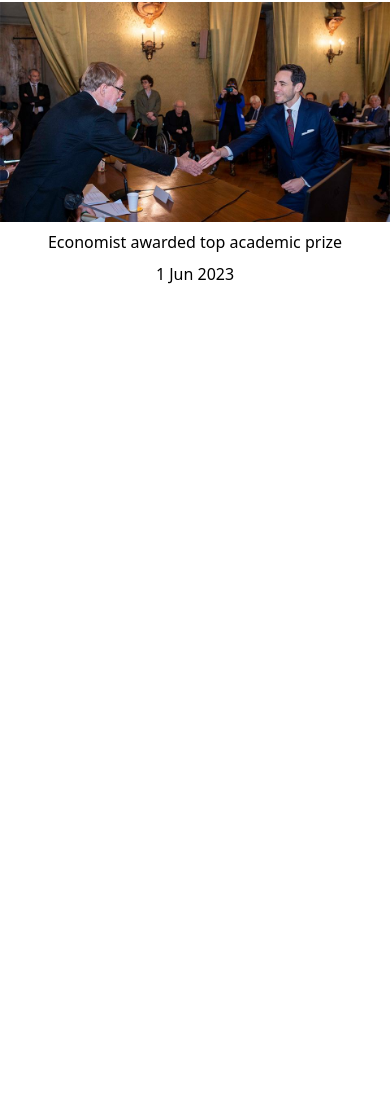
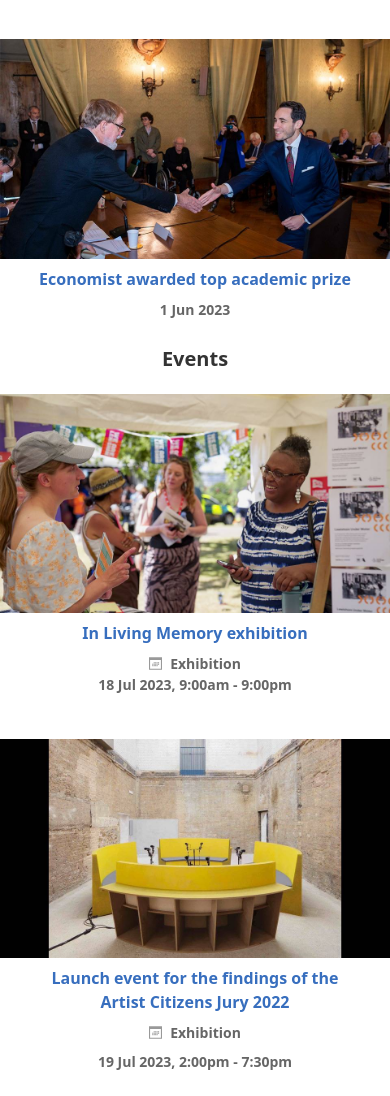
Before and after one commit to Moussa-Kalam/goldsmiths-university-clone, a website: page index.html in a window 390 px wide. Shown: the part 719-1815 px from the top of the page. Before the commit the page ends 1029 px from the top, so only its background shows below. Drawn offline with Linux system fonts and the light colour scheme.

Commit message:
feat: Complete news and events section for mobile

```diff
--- a/index.html
+++ b/index.html
@@ -54,17 +54,21 @@
 
     <main>
       <section>
-        <!-- News section -->
         <div class="flex flex-col">
-          <div class="flex flex-col items-center">
-            <h2 class="text-[20px] font-semibold">News</h2>
+          <!-- News section -->
+          <div class="flex flex-col items-center gap-y-5">
+            <h2 class="text-[20px] text-[#333333] font-bold">News</h2>
 
             <article class="flex flex-col items-center mb-6">
               <img src="./img/IFUpic.jpeg" alt="" class="mb-2" />
-              <h3 class="w-[322px] text-center">
+              <h3
+                class="w-[322px] text-[16px] font-semibold text-[#a42017] text-center"
+              >
                 Expert team partners in major Creative Industries project
               </h3>
-              <p class="mt-2">14 Jun 2023</p>
+              <p class="mt-2 font-semibold text-[#666] text-[14px]">
+                14 Jun 2023
+              </p>
             </article>
 
             <article class="flex flex-col items-center mb-6">
@@ -73,10 +77,55 @@
                 alt=""
                 class="mb-2"
               />
-              <h3 class="w-[322px] text-center">
+              <h3
+                class="w-[322px] text-[16px] font-semibold text-[#376ebe] text-center"
+              >
                 Economist awarded top academic prize
               </h3>
-              <p class="mt-2">1 Jun 2023</p>
+              <p class="mt-2 font-semibold text-[#666] text-[14px]">
+                1 Jun 2023
+              </p>
+            </article>
+          </div>
+
+          <!-- Event section -->
+          <div class="flex flex-col items-center gap-y-5">
+            <h2 class="text-[20px] text-[#333333] font-bold">Events</h2>
+
+            <article class="flex flex-col items-center mb-6">
+              <img src="./img/image.jpeg" alt="" class="mb-2" />
+              <h3
+                class="w-[322px] text-[16px] font-semibold text-[#376ebe] text-center mb-2"
+              >
+                In Living Memory exhibition
+              </h3>
+              <div
+                class="flex font-semibold text-[#666] gap-x-2 leading-normal"
+              >
+                <img src="./img/icon-calendar-999.svg" alt="" />
+                <p class="text-[14px]">Exhibition</p>
+              </div>
+              <p class="font-semibold text-[#666] text-[14px]">
+                18 Jul 2023, 9:00am - 9:00pm
+              </p>
+            </article>
+
+            <article class="flex flex-col items-center mb-6">
+              <img src="./img/image (1).jpeg" alt="" class="mb-2" />
+              <h3
+                class="w-[322px] text-[16px] font-semibold text-[#376ebe] text-center mb-2"
+              >
+                Launch event for the findings of the Artist Citizens Jury 2022
+              </h3>
+              <div
+                class="flex font-semibold text-[#666] gap-x-2 leading-normal"
+              >
+                <img src="./img/icon-calendar-999.svg" alt="" />
+                <p class="text-[14px]">Exhibition</p>
+              </div>
+              <p class="mt-2 font-semibold text-[#666] text-[14px]">
+                19 Jul 2023, 2:00pm - 7:30pm
+              </p>
             </article>
           </div>
         </div>
```
Also changed, not shown: dist/output.css, img/icon-calendar-999.svg (added), img/image (1).jpeg (added).
